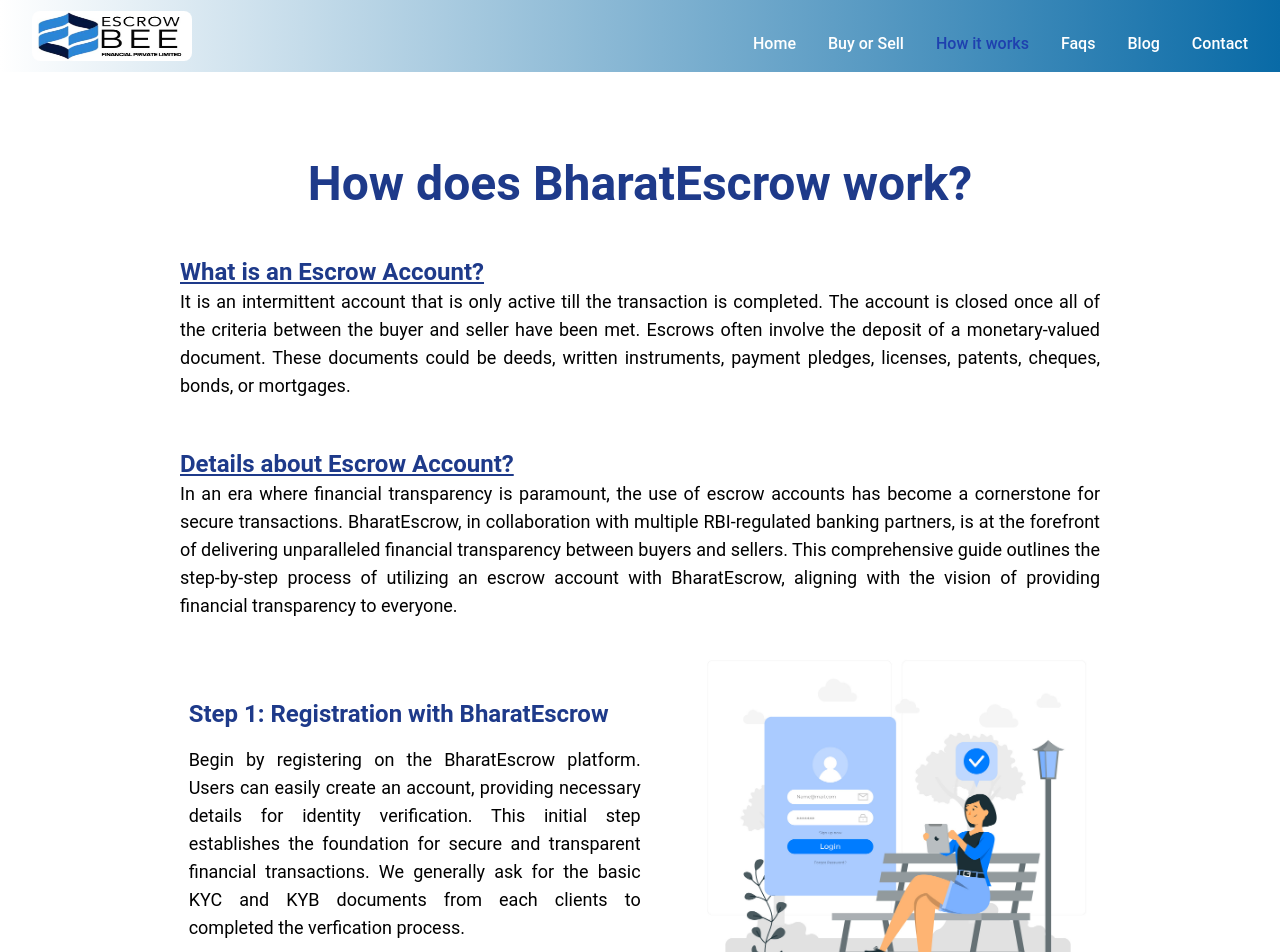
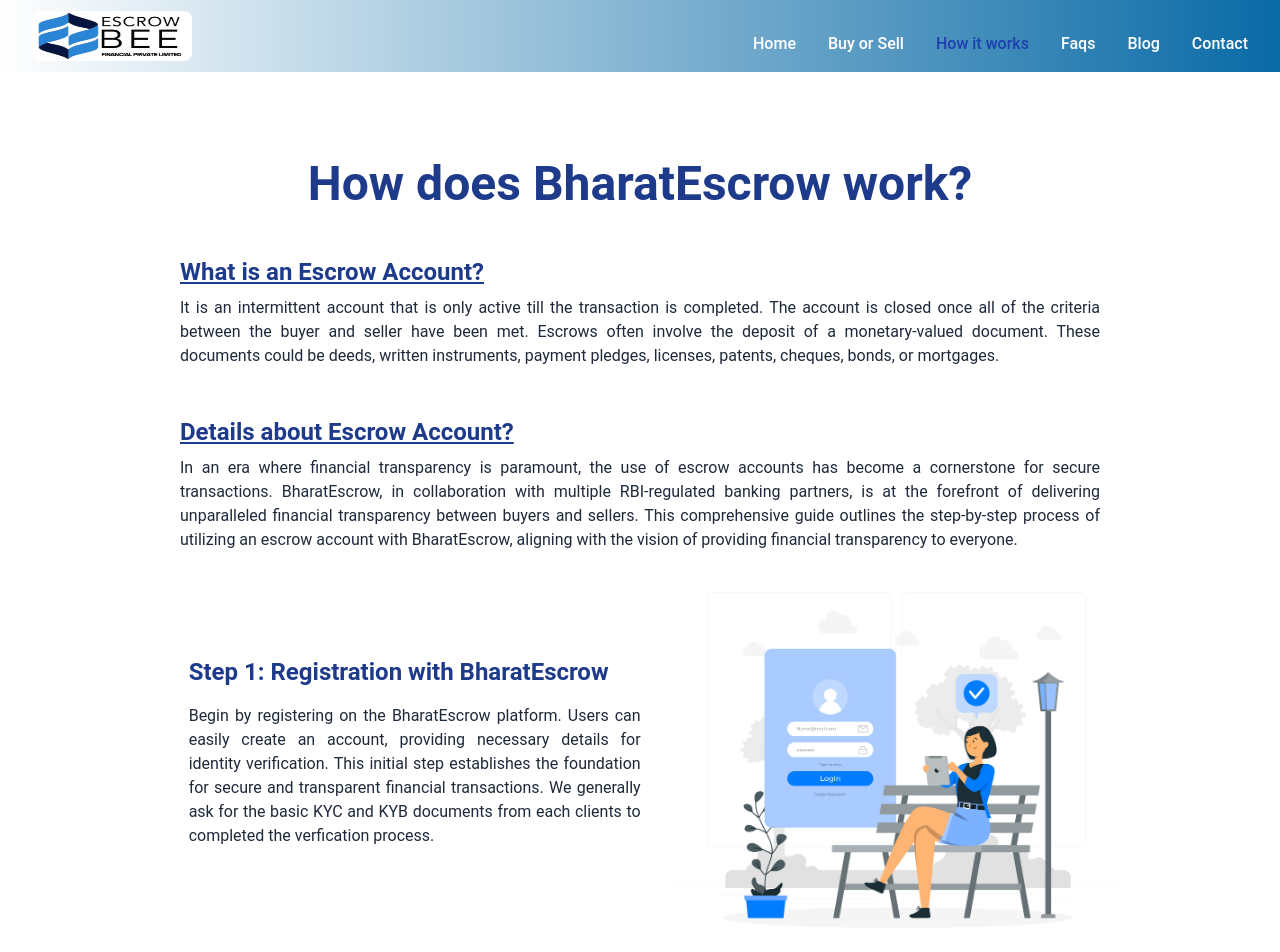
Before and after one commit to amankumar2k15/BharatEscrow, a React (Create React App) app: page /how-it-works in a window 1280 px wide. Shown: the top 952 px of the page. Built offline with nearby package versions, Linux system fonts and the light colour scheme.

Commit message:
changes in home and homeDetail

```diff
--- a/src/pages/DetailHome.js
+++ b/src/pages/DetailHome.js
@@ -104,7 +104,7 @@
                             <h2 className='text-xl sm:text-2xl text-black'>
                                 {displayData?.title}
                             </h2>
-                            <p className='mt-5 text-md sm:text-lg text-[#211d1d]'>
+                            <p className='mt-5 text-md text-slate-800'>
                                 {displayData?.shortDesc}
                             </p>
                         </div>
@@ -117,7 +117,7 @@
                             <h2 className='text-xl sm:text-2xl text-black'>
                                 {displayData?.key1}
                             </h2>
-                            <p className='mt-5 text-md sm:text-lg text-[#211d1d]'>
+                            <p className='mt-5 text-md  text-slate-800'>
                                 {displayData?.key1desc}
                             </p>
                         </div>
@@ -133,7 +133,7 @@
                                     <h2 className='text-xl sm:text-2xl text-black'>
                                         {`${item.id + 1}. ${item?.ques}`}
                                     </h2>
-                                    <p className='mt-5 text-md sm:text-lg text-[#211d1d]'>
+                                    <p className='mt-5 text-md  text-slate-800'>
                                         {item?.ans}
                                     </p>
                                 </div>
@@ -148,7 +148,7 @@
                             <h2 className='text-xl sm:text-2xl text-black'>
                                 {displayData?.key2}
                             </h2>
-                            <p className='mt-5 text-md sm:text-lg text-[#211d1d]'>
+                            <p className='mt-5 text-md  text-slate-800'>
                                 {displayData?.key2desc}
                             </p>
                         </div>
@@ -161,7 +161,7 @@
                             <h2 className='text-xl sm:text-2xl text-black'>
                                 Conclusion
                             </h2>
-                            <p className='mt-5 text-md sm:text-lg text-[#211d1d]'>
+                            <p className='mt-5 text-md  text-slate-800'>
                                 {displayData?.conclusion}
                             </p>
                         </div>
--- a/src/pages/HowItWorks.js
+++ b/src/pages/HowItWorks.js
@@ -61,7 +61,7 @@
                     <div className='no-underline '>{`Step ${id + 1}: `}</div>
                     &nbsp;{title}
                 </h2>
-                <h3 className='text-sm sm:text-md md:text-lg text-justify'>{content}</h3>
+                <h3 className='text-md text-justify  text-slate-800'>{content}</h3>
             </div>
             <div className='sm:w-[400px] md:w-[450px] h-[250px] md:h-[400px] px-5 sm:px-0'>
                 <img className='object-cover sm:w-[400px] md:w-[450px] h-[250px] md:h-[400px]' src={image} alt={title} />
@@ -79,12 +79,12 @@
 
             <div className='px-10 py-8'>
                 <h2 className='text-lg font-semibold sm:text-xl md:text-2xl underline text-blue-900'>What is an Escrow Account?</h2>
-                <p className='text-sm sm:text-md md:text-lg text-justify'>It is an intermittent account that is only active till the transaction is completed. The account is closed once all of the criteria between the buyer and seller have been met. Escrows often involve the deposit of a monetary-valued document. These documents could be deeds, written instruments, payment pledges, licenses, patents, cheques, bonds, or mortgages.</p>
+                <p className=' mt-2 text-md  text-justify text-slate-800'>It is an intermittent account that is only active till the transaction is completed. The account is closed once all of the criteria between the buyer and seller have been met. Escrows often involve the deposit of a monetary-valued document. These documents could be deeds, written instruments, payment pledges, licenses, patents, cheques, bonds, or mortgages.</p>
             </div>
 
             <div className='px-10 py-4'>
                 <h2 className='text-lg font-semibold sm:text-xl md:text-2xl underline text-blue-900'>Details about Escrow Account?</h2>
-                <p className='text-sm sm:text-md md:text-lg text-justify'>In an era where financial transparency is paramount, the use of escrow accounts has become a cornerstone for secure transactions. BharatEscrow, in collaboration with multiple RBI-regulated banking partners, is at the forefront of delivering unparalleled financial transparency between buyers and sellers. This comprehensive guide outlines the step-by-step process of utilizing an escrow account with BharatEscrow, aligning with the vision of providing financial transparency to everyone.</p>
+                <p className=' mt-2 text-md  text-justify text-slate-800'>In an era where financial transparency is paramount, the use of escrow accounts has become a cornerstone for secure transactions. BharatEscrow, in collaboration with multiple RBI-regulated banking partners, is at the forefront of delivering unparalleled financial transparency between buyers and sellers. This comprehensive guide outlines the step-by-step process of utilizing an escrow account with BharatEscrow, aligning with the vision of providing financial transparency to everyone.</p>
             </div>
 
 
```
